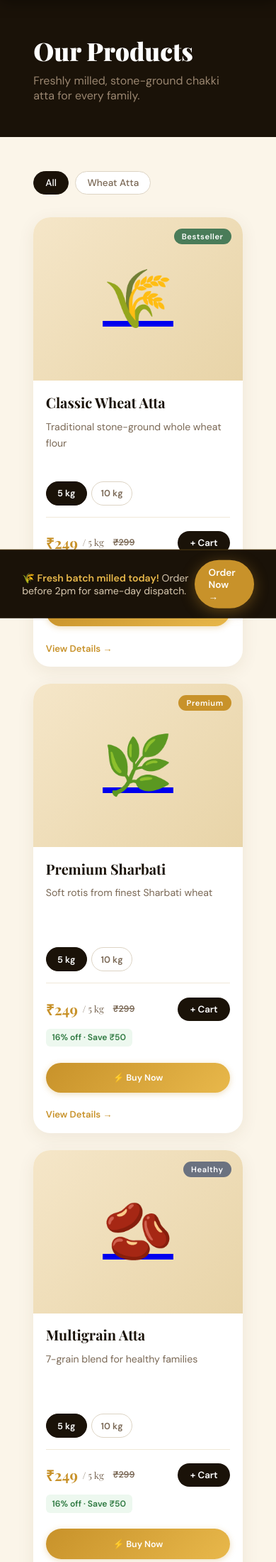
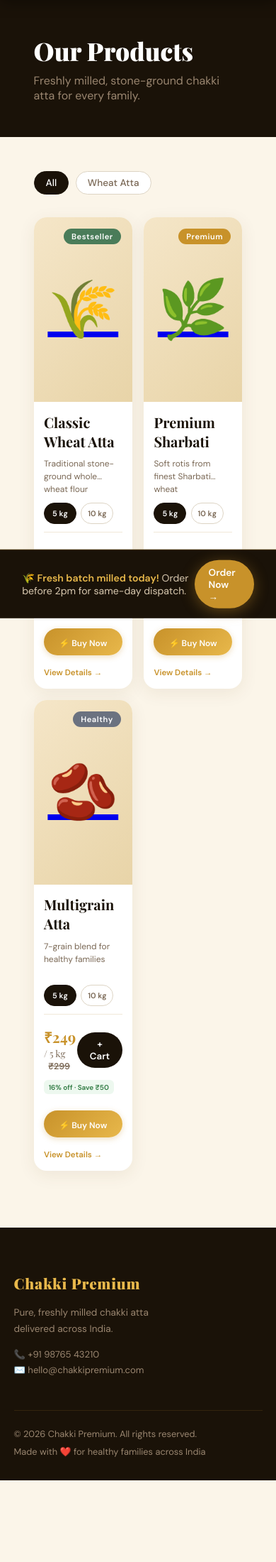
Before and after one commit to anandd69/Chakki_web, a Flask app: page /products in a window 390 px wide. Shown: the part 70-2270 px from the top of the page at 71% size. After the commit the page ends 2155 px from the top, so only its background shows below. Run offline with Flask 3, Linux system fonts and the light colour scheme; some libraries are stand-ins or nearby versions; some web fonts are replaced.

Commit message:
updated homepage css

```diff
--- a/static/css/main.css
+++ b/static/css/main.css
@@ -1056,9 +1056,77 @@ footer{background:var(--dark);color:#9a8670;padding:4rem 0 2rem}
 @media(max-width:768px){
 
   .products-grid{
-    grid-template-columns:1fr;
-    gap:1.5rem;
+    grid-template-columns:repeat(2,minmax(0,1fr));
+    gap:1rem;
   }
+
+  .product-card{
+    border-radius:18px;
+  }
+
+  .product-img{
+    height:170px;
+  }
+
+  .product-body{
+    padding:.9rem;
+  }
+
+  .product-name{
+    font-size:1rem;
+    line-height:1.35;
+    min-height:44px;
+  }
+
+  .product-desc{
+    font-size:.75rem;
+    line-height:1.5;
+    min-height:52px;
+    -webkit-line-clamp:2;
+  }
+
+  .variant-selector{
+    margin-top:.7rem;
+    margin-bottom:.7rem;
+  }
+
+  .variant-btn{
+    min-width:46px;
+    min-height:30px;
+    font-size:.68rem;
+    padding:.2rem .45rem;
+  }
+
+  .product-price{
+    gap:.2rem;
+  }
+
+  .current-price{
+    font-size:1.15rem;
+  }
+
+  .original-price{
+    font-size:.72rem;
+  }
+
+  .product-discount-tag{
+    font-size:.62rem;
+    padding:.22rem .42rem;
+  }
+
+  .btn-buy-now-sm,
+  .btn-cart{
+    height:38px;
+    font-size:.75rem;
+    border-radius:20px;
+  }
+
+  .view-link{
+    font-size:.72rem;
+    margin-top:.7rem;
+  }
+
+}
 
   .product-img{
     height:260px;
```
